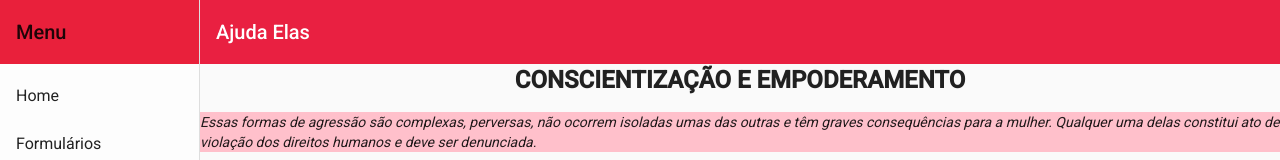
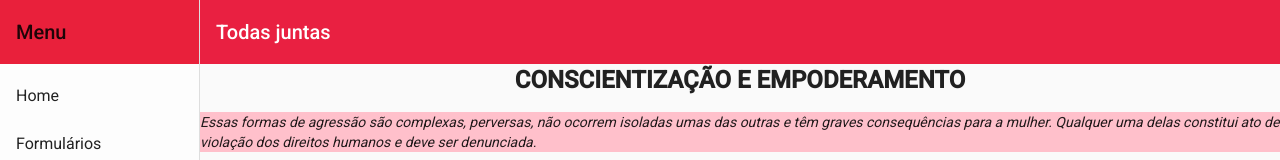
Before and after one commit to prmanfredini/Hackathon, an Angular app: page / in a window 1280 px wide. Shown: the top 160 px of the page. Built offline with nearby package versions, Linux system fonts and the light colour scheme.

Commit message:
Definindo nome do projeto

```diff
--- a/src/app/components/menu-template/menu-template.component.html
+++ b/src/app/components/menu-template/menu-template.component.html
@@ -20,7 +20,7 @@
         *ngIf="isHandset$ | async">
         <mat-icon aria-label="Side nav toggle icon">menu</mat-icon>
       </button>
-      <span>Ajuda Elas</span>
+      <span>Todas juntas</span>
     </mat-toolbar>
     <router-outlet></router-outlet>
   </mat-sidenav-content>
```
